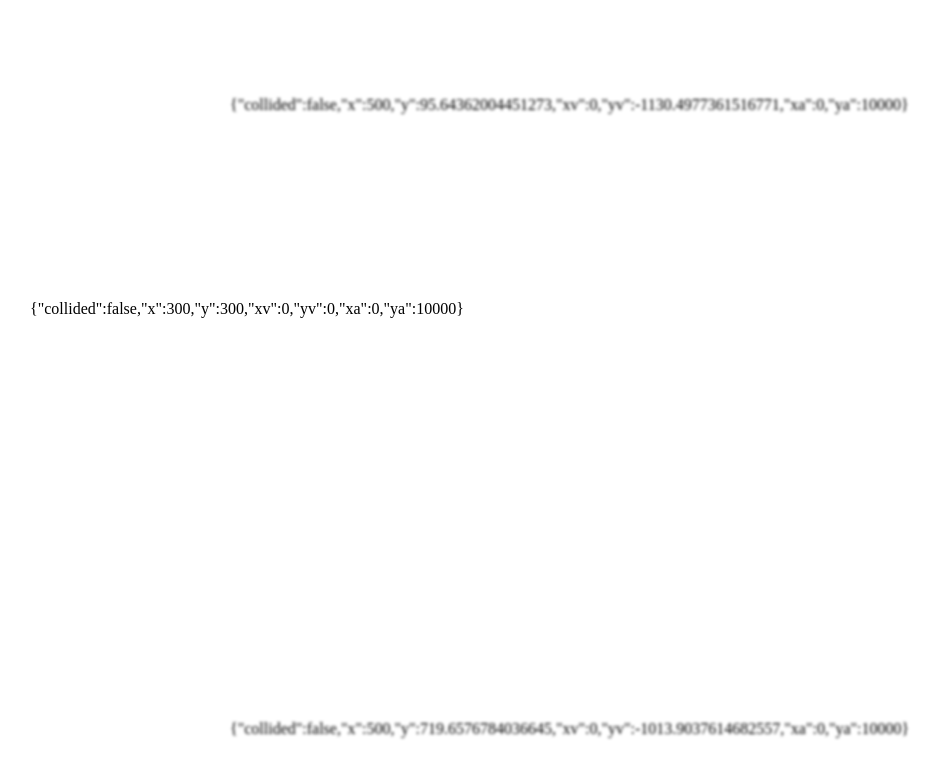
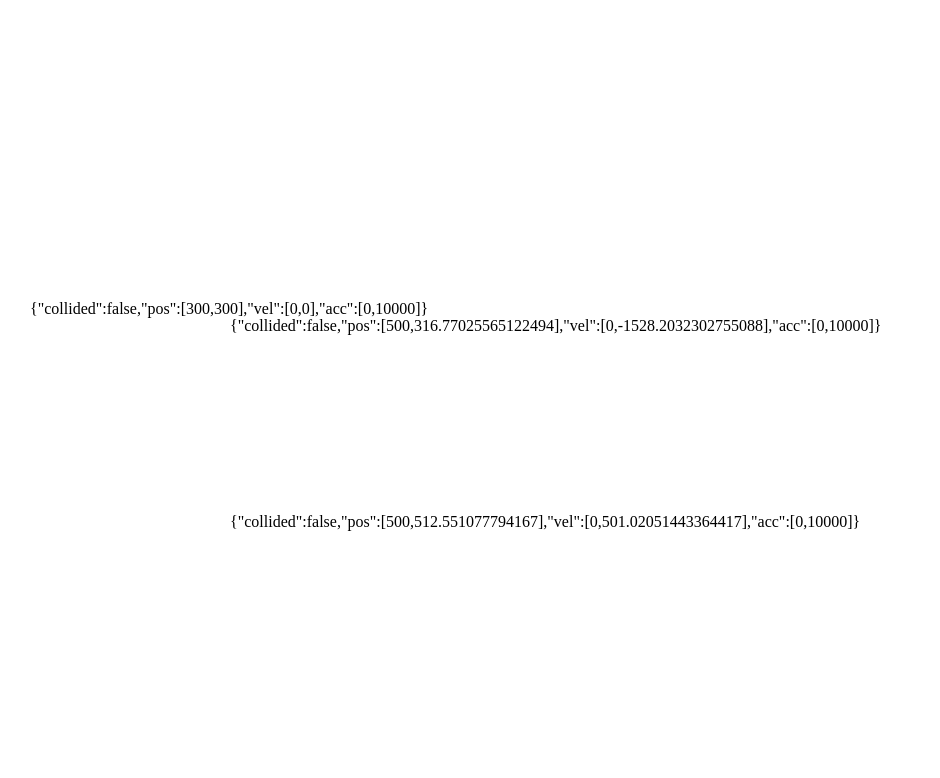
Before and after one commit to Blake-Dowling/Typescript-Physics-Simulator, a React (Create React App) app: page / in a window 1280 px wide. Shown: the top 778 px of the page, without its empty margins (270-1210 px from the left). Built offline with nearby package versions, Linux system fonts and the light colour scheme.

Commit message:
Started vectorization

```diff
--- a/src/index.tsx
+++ b/src/index.tsx
@@ -18,13 +18,13 @@ export default function Index() {
   useEffect(() => {
     setObList((prevObList) => {
       const newObList = [...prevObList]
-      newObList.push(new ob(500, 500));
-      newObList.push(new ob(500, 200));
+      newObList.push(new ob([500, 500]));
+      newObList.push(new ob([500, 200]));
       return newObList;
     });
     setMagList((prevObList) => {
       const newObList = [...prevObList]
-      newObList.push(new ob(300, 300));
+      newObList.push(new ob([300, 300]));
       return newObList;
     });
   }, []);
@@ -46,33 +46,29 @@ export default function Index() {
           || obj.bounds(Dir.x, T, SCREEN_WIDTH)
           || obj.bounds(Dir.x, T, 0);
         //******************** Check and Handle Object Collision ********************/
-        if(!obj.collided){
+        // if(!obj.collided){
 
-          for(let j=0; j<newObList.length; j++){
-            if(j != i){
-              const obj_other = newObList[j];
-              let ttc = obj.calcTD2(Dir.y, obj, obj_other, 30)
-              if(ttc < T){
-                obj.move(ttc)
-                obj.accl(ttc)
-                obj_other.move(ttc)
-                obj_other.accl(ttc)
-                obj.collision(Dir.y, obj, obj_other)
-                obj.move(T-ttc)
-                obj.accl(T-ttc)
-                obj_other.move(T-ttc)
-                obj_other.accl(T-ttc)
-                obj.collided = true;
-                obj_other.collided = true;
-              }
-              // collision = obj.bounds(Dir.y, T, obj_other.y)
-              //   || obj.bounds(Dir.x, T, obj_other.x);
-              // if(collision){
-              //   break;
-              // }
-            }
-          }
-        }
+        //   for(let j=0; j<newObList.length; j++){
+        //     if(j != i){
+        //       const obj_other = newObList[j];
+        //       let ttc = obj.calcTD2(Dir.y, obj, obj_other, 30)
+        //       if(ttc < T){
+        //         obj.move(ttc)
+        //         obj.accl(ttc)
+        //         obj_other.move(ttc)
+        //         obj_other.accl(ttc)
+        //         obj.collision(Dir.y, obj, obj_other)
+        //         obj.move(T-ttc)
+        //         obj.accl(T-ttc)
+        //         obj_other.move(T-ttc)
+        //         obj_other.accl(T-ttc)
+        //         obj.collided = true;
+        //         obj_other.collided = true;
+        //       }
+
+        //     }
+        //   }
+        // }
           //******************** Otherwise Simply Move ********************/
           if(!obj.collided){
             obj.move(T);
--- a/src/ob.tsx
+++ b/src/ob.tsx
@@ -14,127 +14,120 @@ function round(x: number, places: number) : number{
 
 export class ob{
     collided : boolean = false;
-    x: number;
-    y: number;
-    xv: number;
-    yv: number;
-    xa: number;
-    ya: number;
-    constructor(x: number, y: number){
-        this.x = x;
-        this.y = y;
-        this.xv = 0;
-        this.yv = 0;
-        this.xa = 0;
-        this.ya = 10000;
+    pos: [number, number];
+    vel: [number, number];
+    acc: [number, number];
+    constructor(pos: [number, number]){
+        this.pos = [pos[0], pos[1]];
+        this.vel = [0, 0];
+        this.acc = [0, 10000];
     }
 
 
     accl(t: number){
-
-      this.xv += this.xa*t;
-      this.yv += this.ya*t;
+      this.vel[0] += this.acc[0]*t;
+      this.vel[1] += this.acc[1]*t;
     }
 
     calcDDY(td: number){
-      return ((0.5 * (this.ya * (td ** 2))) + (this.yv * td));
+      return ((0.5 * (this.acc[1] * (td ** 2))) + (this.vel[1] * td));
     }
     // Calculates and sets new velocities for obj1 and obj2 using
     // conservation of momentum and kinetic energy through
     // substitution and quadratic factoring.
-    collision(dir: Dir, obj1: ob, obj2: ob){
-      let v1 = 0;
-      let v2 = 0;
-      if(dir === Dir.x){
-        v1 = obj1.xv;
-        v2 = obj2.xv;
-      }
-      else if(dir === Dir.y){
-        v1 = obj1.yv;
-        v2 = obj2.yv;
-      }
-      else{
-        return;
-      }
-      const mass1 = 1;
-      const mass2 = 1;
-      const M = (mass1 * v1) + (mass2 * v1);
-      const K = (.5*mass1) * (v1**2) + (0.5*mass2) * (v2**2)
-      let vf2_plus = (
-                  (
-                    2*M*mass2 + Math.sqrt(
-                                          ((-2*M*mass2)**2) - (4*(mass2**2 + mass2)*(-2*K*mass1 + (M**2)))
-                                          )
-                  )
-                  / (2 * ((mass2**2) + mass2))
-                )
-                let vf2_minus = (
-                  (
-                    2*M*mass2 - Math.sqrt(
-                                          ((-2*M*mass2)**2) - (4*(mass2**2 + mass2)*(-2*K*mass1 + (M**2)))
-                                          )
-                  )
-                  / (2 * ((mass2**2) + mass2))
-                )
-                // console.log(vf2_minus, vf2_plus)
-      let vf2 = Math.min(vf2_minus, vf2_plus)
-      let vf1 = (M - (mass2*vf2)) / mass1
-      // console.log(v1, v2)
-      // console.log(vf1-v1,vf2-v2)
-      obj1.yv = vf1;
-      obj2.yv = vf2;
-    }
-    calcTD2(dir: Dir, obj1: ob, obj2: ob, dd: number){
+    // collision(dir: Dir, obj1: ob, obj2: ob){
+    //   let v1 = 0;
+    //   let v2 = 0;
+    //   if(dir === Dir.x){
+    //     v1 = obj1.xv;
+    //     v2 = obj2.xv;
+    //   }
+    //   else if(dir === Dir.y){
+    //     v1 = obj1.yv;
+    //     v2 = obj2.yv;
+    //   }
+    //   else{
+    //     return;
+    //   }
+    //   const mass1 = 1;
+    //   const mass2 = 1;
+    //   const M = (mass1 * v1) + (mass2 * v1);
+    //   const K = (.5*mass1) * (v1**2) + (0.5*mass2) * (v2**2)
+    //   let vf2_plus = (
+    //               (
+    //                 2*M*mass2 + Math.sqrt(
+    //                                       ((-2*M*mass2)**2) - (4*(mass2**2 + mass2)*(-2*K*mass1 + (M**2)))
+    //                                       )
+    //               )
+    //               / (2 * ((mass2**2) + mass2))
+    //             )
+    //             let vf2_minus = (
+    //               (
+    //                 2*M*mass2 - Math.sqrt(
+    //                                       ((-2*M*mass2)**2) - (4*(mass2**2 + mass2)*(-2*K*mass1 + (M**2)))
+    //                                       )
+    //               )
+    //               / (2 * ((mass2**2) + mass2))
+    //             )
+    //             // console.log(vf2_minus, vf2_plus)
+    //   let vf2 = Math.min(vf2_minus, vf2_plus)
+    //   let vf1 = (M - (mass2*vf2)) / mass1
+    //   // console.log(v1, v2)
+    //   // console.log(vf1-v1,vf2-v2)
+    //   obj1.yv = vf1;
+    //   obj2.yv = vf2;
+    // }
+    // calcTD2(dir: Dir, obj1: ob, obj2: ob, dd: number){
 
-      let d = 0;
-      let v = 0;
-      let a = 0;
-      if(dir === Dir.x){
-        d = obj2.x - obj1.x + dd;
-        v = obj2.xv - obj1.xv;
-        a = .001
-      }
-      else if(dir === Dir.y){
-        d = obj2.y - obj1.y;
-        v = obj2.yv - obj1.yv + dd;
-        a = .001
-      }
+    //   let d = 0;
+    //   let v = 0;
+    //   let a = 0;
+    //   if(dir === Dir.x){
+    //     d = obj2.x - obj1.x + dd;
+    //     v = obj2.xv - obj1.xv;
+    //     a = .001
+    //   }
+    //   else if(dir === Dir.y){
+    //     d = obj2.y - obj1.y;
+    //     v = obj2.yv - obj1.yv + dd;
+    //     a = .001
+    //   }
 
-      else{
-        return NaN;
-      }
+    //   else{
+    //     return NaN;
+    //   }
 
-      let td = 0;
-      // Positive direction
-      let td_plus = (
-        (-v - (
-                                  Math.sqrt(
-                                    (v**2) - (2*a * (d))
-                                  )
-                              )
-        )
-      / a
-      )
-      // Negative direction
-      let td_minus = (
-        (-v + (
-                                  Math.sqrt(
-                                    (v**2) - (2*a * (d))
-                                  )
-                              )
-        )
-      / a
-      )
+    //   let td = 0;
+    //   // Positive direction
+    //   let td_plus = (
+    //     (-v - (
+    //                               Math.sqrt(
+    //                                 (v**2) - (2*a * (d))
+    //                               )
+    //                           )
+    //     )
+    //   / a
+    //   )
+    //   // Negative direction
+    //   let td_minus = (
+    //     (-v + (
+    //                               Math.sqrt(
+    //                                 (v**2) - (2*a * (d))
+    //                               )
+    //                           )
+    //     )
+    //   / a
+    //   )
 
-      // console.log(td_plus, td_minus)
-        // Calculate minimum positive output
-        td = td_plus >= 0 && td_minus < 0 ? td_plus :
-              td_minus >= 0 && td_plus < 0 ? td_minus :
-              td_plus >= 0 && td_minus >= 0 ? Math.min(td_plus, td_minus):
-              Number.isNaN(td_plus) || Number.isNaN(td_minus) ? NaN :
-              NaN;
-      return td;
-    }
+    //   // console.log(td_plus, td_minus)
+    //     // Calculate minimum positive output
+    //     td = td_plus >= 0 && td_minus < 0 ? td_plus :
+    //           td_minus >= 0 && td_plus < 0 ? td_minus :
+    //           td_plus >= 0 && td_minus >= 0 ? Math.min(td_plus, td_minus):
+    //           Number.isNaN(td_plus) || Number.isNaN(td_minus) ? NaN :
+    //           NaN;
+    //   return td;
+    // }
     // Sideways trajectory projection - Calculates time at which
     // Ob will be at passed distance delta. It uses the quadratic
     // formula to piece together the + and - results of the
@@ -152,16 +145,16 @@ export class ob{
       let v = 0;
       let a = 0;
       if(dir === Dir.x){
-        dd = pos - this.x;
-        d = this.x;
-        v = this.xv;
-        a = this.xa;
+        dd = pos - this.pos[0];
+        d = this.pos[0];
+        v = this.vel[0];
+        a = this.acc[0];
       }
       else if(dir === Dir.y){
-        dd = pos - this.y;
-        d = this.y;
-        v = this.yv;
-        a = this.ya;
+        dd = pos - this.pos[1];
+        d = this.pos[1];
+        v = this.vel[1];
+        a = this.acc[1];
       }
       else{
         return NaN;
@@ -209,10 +202,10 @@ export class ob{
       this.move(time_until_collision)
       this.accl(time_until_collision)
       if(dir === Dir.x){
-        this.xv = -this.xv
+        this.vel[0] = -this.vel[0]
       }
       else if(dir === Dir.y){
-        this.yv = -this.yv
+        this.vel[1] = -this.vel[1]
       }
 
       this.move(T - time_until_collision)
@@ -224,58 +217,31 @@ export class ob{
 
 
     move(t: number){
-      this.x = (0.5 * (this.xa * (t ** 2))) + (this.xv * t) + this.x;
-      this.y = (0.5 * (this.ya * (t ** 2))) + (this.yv * t) + this.y;
+      console.log(this.pos)
+      this.pos[0] += (0.5 * (this.acc[0] * (t ** 2))) + (this.vel[0] * t);
+      this.pos[1] += (0.5 * (this.acc[1] * (t ** 2))) + (this.vel[1] * t);
     }
 
-    calcMag(mag: ob){
-      //F = k * [(q1*q2)/r**2]
-      try{
-        this.xa = (10000000)/((mag.x - this.x)**2)
-        this.ya = (10000000)/((mag.y - this.y)**2)
-        // console.log(this.xa)
-      } catch{
+    // calcMag(mag: ob){
+    //   //F = k * [(q1*q2)/r**2]
+    //   try{
+    //     this.xa = (10000000)/((mag.x - this.x)**2)
+    //     this.ya = (10000000)/((mag.y - this.y)**2)
+    //     // console.log(this.xa)
+    //   } catch{
 
-      }
+    //   }
     }
-    obCol(obj: ob){
-      const obsize = 50;
-      // from left
 
-      if(obj.x - this.x <= obsize && obj.x - this.x >= 0){
-        console.log(Math.sqrt(this.xv**2 + this.yv**2))
-        this.xv = -Math.abs(this.xv);
-        // this.x = obj.x - obsize;
-      }
-      // from right
-      if(this.x - obj.x <= obsize && this.x - obj.x >= 0){
-        console.log(Math.sqrt(this.xv**2 + this.yv**2))
-        this.xv = Math.abs(this.xv);
-        // this.x = obj.x + obsize;
-      }
-      // from top
-      if(obj.y - this.y <= obsize && obj.y - this.y >=0 ){
-        console.log(Math.sqrt(this.xv**2 + this.yv**2))
-        this.yv = -Math.abs(this.yv);
-        // this.y = obj.y - obsize;
-      }
-      // from bottom
-      if(this.y - obj.y <= obsize && this.y - obj.y >= 0){
-        console.log(Math.sqrt(this.xv**2 + this.yv**2))
-        this.yv = Math.abs(this.yv);
-        // this.y = obj.y + obsize;
-      }
-    }
-};
 
 //******************** Ob Component Styling and Rendering ********************/
 export default function Ob(props:any) {
     const obj = props.obj;
     const stylesheet = {
         position: 'absolute',
-        top: obj.y,
-        left: obj.x,
-        filter: `blur(${Math.sqrt(Math.abs(obj.xv+obj.yv)/500)}px)`
+        top: obj.pos[1],
+        left: obj.pos[0],
+        // filter: `blur(${Math.sqrt(Math.abs(obj.xv+obj.yv)/500)}px)`
       } as any;
   return (
     <div style={stylesheet}>{JSON.stringify(props.obj)}</div>
```
